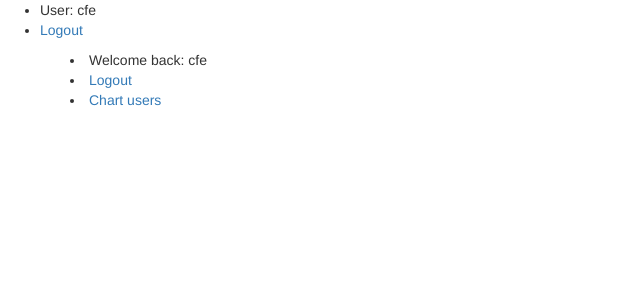
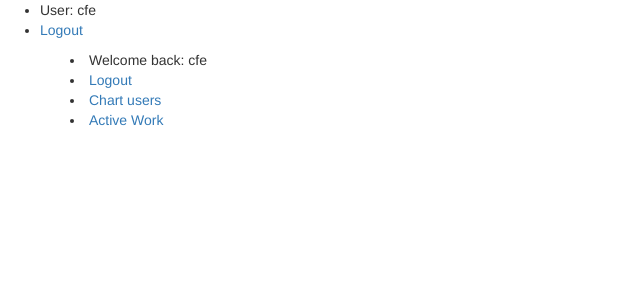
Before and after one commit to dawdiken/final_year_project_Chart, a Django app: page / in a window 1280 px wide. Shown: the top 300 px of the page, without its empty margins (0-640 px from the left). Run offline with Django 3.2, Linux system fonts and the light colour scheme; a user stored in the database is signed in; some libraries are stand-ins or nearby versions.

Commit message:
table working showing just users so far

```diff
--- a/src/templates/landing_page.html
+++ b/src/templates/landing_page.html
@@ -5,6 +5,7 @@
    <li>Welcome back: {{ user.get_username }}</li>
    <li><a href="{% url 'logout'%}?next={{request.path}}">Logout</a></li>
    <li><a href="{% url 'Data_users'%}?next={{request.path}}">Chart users</a></li>
+    <li><a href="{% url 'usertable'%}?next={{request.path}}">Active Work </a></li>
    {% else %}
         <p>Please Log in:</p>
    <li><a href="{% url 'login'%}?next={{request.path}}">Login</a></li>
```
